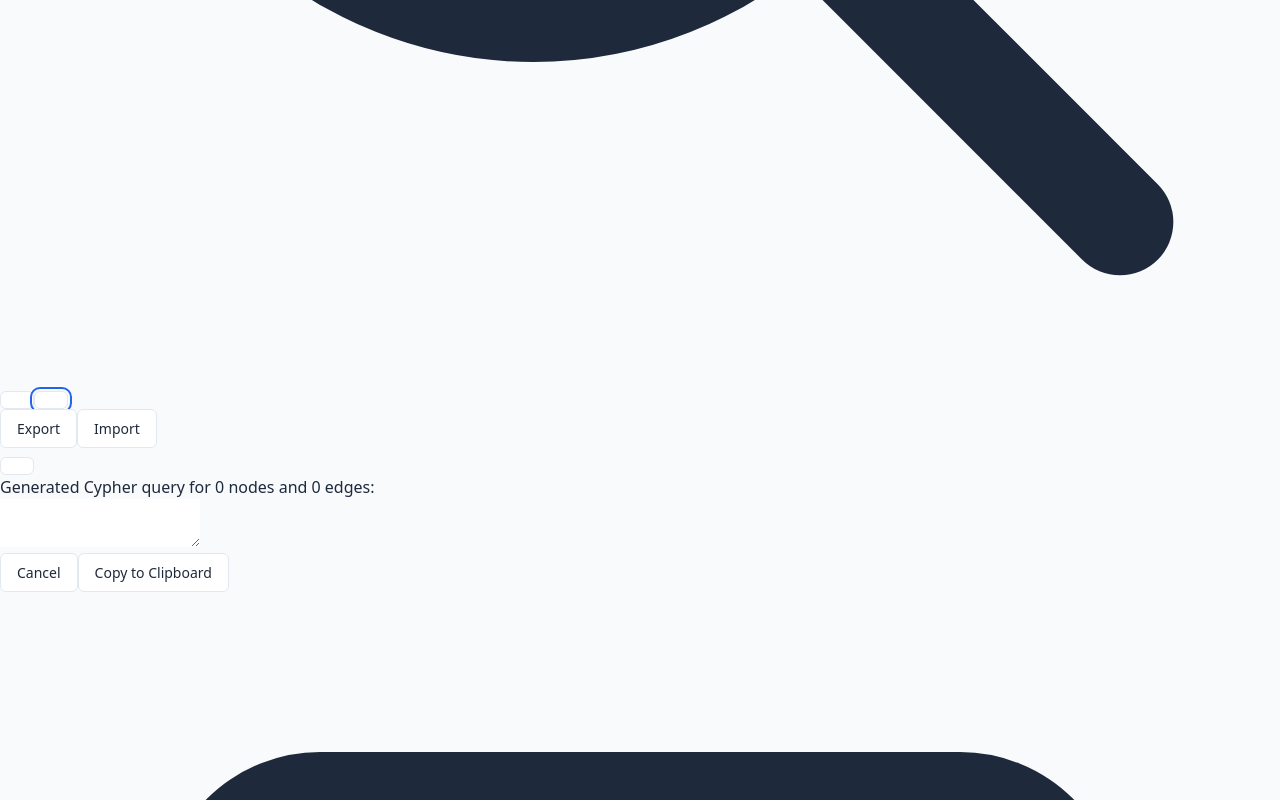
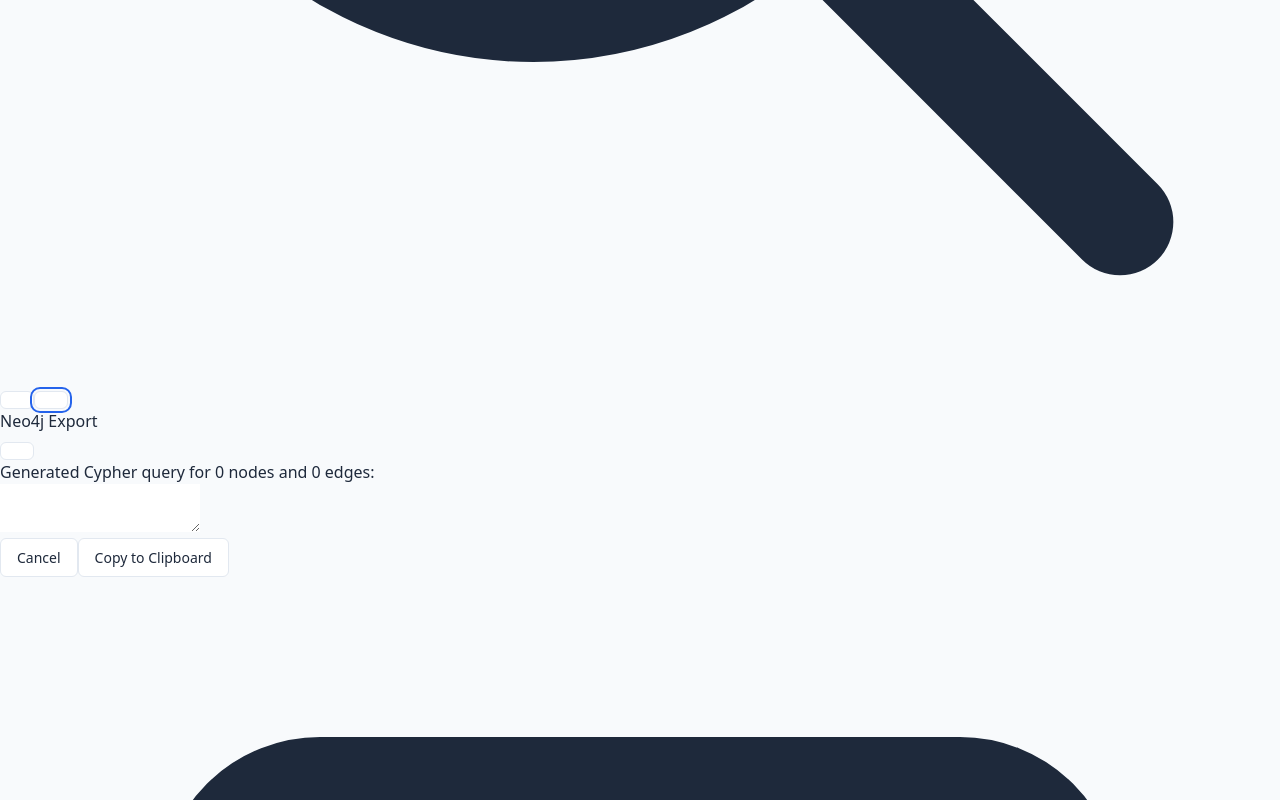
Before and after one commit to gbccsclub/pointr, a React (Vite) app in the folder graph-editor/: page / in a window 1280 px wide. Both pictures are taken after a click on the button 51 px from the left and 1400 px from the top of the page. Shown: the part 1000-1800 px from the top of the page. Built offline with nearby package versions, Linux system fonts and the light colour scheme.

Commit message:
feat: remove neo4j import feature

```diff
--- a/graph-editor/src/components/GraphEditor/GraphEditor.jsx
+++ b/graph-editor/src/components/GraphEditor/GraphEditor.jsx
@@ -194,18 +194,6 @@
     setImageOpacity(show ? 0.5 : 0);
   };
 
-  const handleNeo4jImport = useCallback((importedNodes, importedEdges, nodeCounter, roomCounter) => {
-    setNodes(importedNodes);
-    setEdges(importedEdges);
-    setNodeCounter(nodeCounter);
-    setRoomCounter(roomCounter);
-    setSelectedNode(null);
-    setIsDrawing(false);
-    setDrawingFrom(null);
-    saveToHistory({ nodes: importedNodes, edges: importedEdges });
-    // Storage will be handled by the effect
-  }, [saveToHistory]);
-
   // Add debounced save effect
   useEffect(() => {
     if (currentWorkspace) {
@@ -310,7 +298,6 @@
           onImageToggle={handleImageToggle}
           nodes={nodes}
           edges={edges}
-          onImport={handleNeo4jImport}
         />
       </div>
 
--- a/graph-editor/src/components/GraphEditor/Neo4jControls.jsx
+++ b/graph-editor/src/components/GraphEditor/Neo4jControls.jsx
@@ -1,5 +1,5 @@
 import React, { useState } from 'react';
-import { generateCypherExport, parseCypherImport } from '../../utils/neo4jConverter';
+import { generateCypherExport } from '../../utils/neo4jConverter';
 
 // Add Icons object with Neo4j and Cancel icons
 const Icons = {
@@ -17,28 +17,14 @@
   ),
 };
 
-const Neo4jControls = ({ nodes, edges, onImport }) => {
+const Neo4jControls = ({ nodes, edges }) => {
   const [isOpen, setIsOpen] = useState(false);
   const [cypherQuery, setCypherQuery] = useState('');
-  const [mode, setMode] = useState('export');
 
   const handleExport = () => {
     const cypher = generateCypherExport(nodes, edges);
     setCypherQuery(cypher);
-    setMode('export');
     setIsOpen(true);
-  };
-
-  const handleImport = () => {
-    try {
-      const { nodes: importedNodes, edges: importedEdges, nodeCounter, roomCounter } = parseCypherImport(cypherQuery);
-      onImport(importedNodes, importedEdges, nodeCounter, roomCounter);
-      setIsOpen(false);
-      setCypherQuery('');
-    } catch (error) {
-      console.error('Import error:', error);
-      alert('Invalid Cypher format');
-    }
   };
 
   const handleCopyToClipboard = async () => {
@@ -55,7 +41,7 @@
       <button
         onClick={handleExport}
         className="p-1.5 bg-blue-50 text-blue-600 hover:bg-blue-100 rounded transition-colors"
-        title="Export/Import Neo4j"
+        title="Export to Neo4j"
       >
         <Icons.Neo4j />
       </button>
@@ -63,34 +49,12 @@
       {isOpen && (
         <div className="fixed top-4 left-20 z-50">
           <div className="bg-white/90 backdrop-blur-sm rounded-lg shadow-lg w-[480px]">
-            {/* Header with mode toggle */}
+            {/* Header */}
             <div className="flex items-center justify-between p-3 border-b border-slate-200">
-              <div className="flex gap-2">
-                <button
-                  onClick={() => setMode('export')}
-                  className={`px-3 py-1 text-xs font-medium rounded-md transition-colors ${
-                    mode === 'export'
-                      ? 'bg-blue-100 text-blue-700'
-                      : 'text-slate-600 hover:bg-slate-100'
-                  }`}
-                >
-                  Export
-                </button>
-                <button
-                  onClick={() => setMode('import')}
-                  className={`px-3 py-1 text-xs font-medium rounded-md transition-colors ${
-                    mode === 'import'
-                      ? 'bg-blue-100 text-blue-700'
-                      : 'text-slate-600 hover:bg-slate-100'
-                  }`}
-                >
-                  Import
-                </button>
-              </div>
+              <div className="text-sm font-medium">Neo4j Export</div>
               <button
                 onClick={() => setIsOpen(false)}
-                className="p-1.5 text-slate-400 hover:text-slate-600 transition-colors"
-                title="Close"
+                className="text-slate-400 hover:text-slate-600"
               >
                 <Icons.Cancel />
               </button>
@@ -100,18 +64,12 @@
             <div className="p-3">
               <div className="space-y-2">
                 <div className="text-xs text-slate-500">
-                  {mode === 'export' ? (
-                    <>Generated Cypher query for {nodes.length} nodes and {edges.length} edges:</>
-                  ) : (
-                    <>Paste your Cypher query below to import nodes and edges:</>
-                  )}
+                  Generated Cypher query for {nodes.length} nodes and {edges.length} edges:
                 </div>
                 <textarea
                   value={cypherQuery}
-                  onChange={(e) => setCypherQuery(e.target.value)}
+                  readOnly
                   className="w-full h-[200px] p-2 text-xs font-mono bg-slate-50 border border-slate-200 rounded resize-none focus:outline-none focus:ring-1 focus:ring-blue-500"
-                  placeholder={mode === 'import' ? "CREATE (n1:Node {...}) ..." : ""}
-                  readOnly={mode === 'export'}
                 />
               </div>
             </div>
@@ -124,21 +82,12 @@
               >
                 Cancel
               </button>
-              {mode === 'export' ? (
               <button
                 onClick={handleCopyToClipboard}
                 className="px-3 py-1 text-xs font-medium bg-blue-50 text-blue-600 hover:bg-blue-100 rounded transition-colors"
               >
                 Copy to Clipboard
               </button>
-              ) : (
-                <button
-                  onClick={handleImport}
-                  className="px-3 py-1 text-xs font-medium bg-blue-50 text-blue-600 hover:bg-blue-100 rounded transition-colors"
-                >
-                  Import
-                </button>
-              )}
             </div>
           </div>
         </div>
```
Lines whose indentation alone changed are shown as unchanged.
